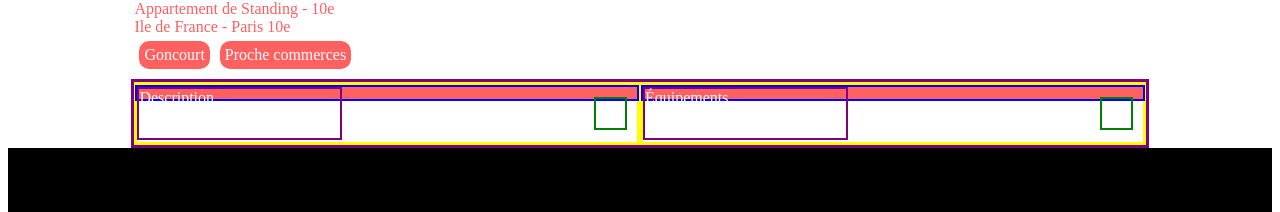
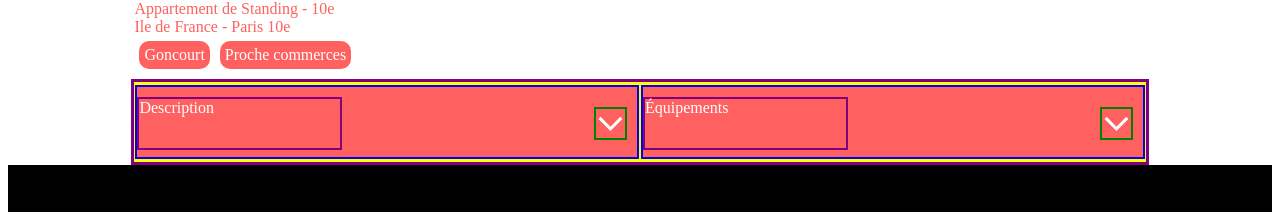
Before and after one commit to tom-training/ThomasGue_7_16012023, a React (Create React App) app in the folder kasa/: page /card/0979876d in a window 1280 px wide. Shown: the part 943-1155 px from the top of the page. Built offline with nearby package versions, Linux system fonts and the light colour scheme.

Commit message:
avancement sur les collapses descript et equipt

```diff
--- /dev/null
+++ b/kasa/src/components/Collapsappart/index.jsx
@@ -0,0 +1,41 @@
+import { useState} from 'react'
+
+import Vector from '../../assets/Vector.svg'
+import OpenVector from '../../assets/OpenVector.png'
+
+import CollapsappartCSS from '../../style/Collapsappart.module.css'
+
+function Collapsappart({descrip}){
+
+
+    const [display, setDisplay] = useState(false)
+
+    return(
+
+                <div className={CollapsappartCSS.lesSousBlocs}>
+                      <div className= {CollapsappartCSS.boutonPlusInfo} onClick={()=>{
+                        if(display){setDisplay(false)}
+                        else{setDisplay(true)}
+                      }}>
+
+                            <div className={CollapsappartCSS.descDiv}> Description </div>
+
+
+                            {display? (<img src = {OpenVector} alt="vector icon open" className={CollapsappartCSS.imaVector}/>):
+
+                            (<img src = {Vector} alt="vector icon closed" className={CollapsappartCSS.imaVector}/>)
+                            }
+
+                      </div>
+
+                      {display ?
+                        (<div className={CollapsappartCSS.textDisplayed}> {descrip} </div>)
+                        :(null)
+                      }
+
+                </div>
+    )
+}
+
+
+export default Collapsappart
--- /dev/null
+++ b/kasa/src/components/Collapsequipt/index.jsx
@@ -0,0 +1,65 @@
+import { useState} from 'react'
+
+import Vector from '../../assets/Vector.svg'
+import OpenVector from '../../assets/OpenVector.png'
+
+import CollapsappartCSS from '../../style/Collapsappart.module.css'
+
+function Collapsequipt(props){
+
+    //ici on récupère le logement qui correspond on le récupère avec le id
+
+    // ensuite on fait un find sur le bon logement et une fois isolé on fait un map sur sa
+    // propriété equipt
+    const equipt = props.equipt
+
+
+
+    const [display, setDisplay] = useState(false)
+
+    return(
+        <div className={CollapsappartCSS.lesSousBlocs}>
+
+            <div className= {CollapsappartCSS.boutonPlusInfo} onClick={()=>{
+                if(display){setDisplay(false)}
+                else{setDisplay(true)}
+            }}>
+
+                <div className={CollapsappartCSS.descDiv}> Équipements </div>
+
+                {display?
+                (<img src = {OpenVector} alt="vector icon open" className={CollapsappartCSS.imaVector}/>)
+                :
+                (<img src = {Vector} alt="vector icon closed" className={CollapsappartCSS.imaVector}/>)
+                }
+
+            </div>
+
+            {display ?
+            (
+                <div className={CollapsappartCSS.textDisplayed}>
+
+                    {equipt.map((eqpt, index)=>(
+                        <ul className={CollapsappartCSS.listDisplayed}>
+                            <li key={index}> {eqpt} </li>
+                        </ul>
+
+
+                    ))
+                    }
+
+                </div>
+            )
+            :(null)}
+
+        </div>
+
+
+    )
+
+
+
+}
+
+
+export default Collapsequipt
--- a/kasa/src/pages/Card/index.jsx
+++ b/kasa/src/pages/Card/index.jsx
@@ -1,9 +1,12 @@
 import { useState, useEffect} from 'react'
 import { useParams } from 'react-router-dom'
-import Vector from '../../assets/Vector.svg'
-import OpenVector from '../../assets/OpenVector.png'
+
 
 import CardCSS from '../../style/Card.module.css'
+
+import Collapsappart from '../../components/Collapsappart'
+
+import Collapsequipt from '../../components/Collapsequipt'
 
 function Card(){
 
@@ -16,8 +19,7 @@ function Card(){
 
     const url = '../liste.json'
 
-    const [display, setDisplay] = useState(false)
-    const [displayDeux, setDisplayDeux] = useState(false)
+
 
     useEffect(() => {
 
@@ -66,56 +68,10 @@ function Card(){
 
                   <div className={CardCSS.lesDeuxBlocs}>
 
-                    <div className={CardCSS.lesSousBlocs}>
-                      <div className= {CardCSS.boutonPlusInfo} onClick={()=>{
-                        if(display){setDisplay(false)}
-                        else{setDisplay(true)}
-                      }}>
+                    <Collapsappart descrip = {logt.description}/>
 
-                        <div className={CardCSS.descDiv}> Description </div>
+                    <Collapsequipt equipt = {logt.equipments}/>
 
-
-                          {display? (<img src = {OpenVector} alt="vector icon open" className={CardCSS.imaVector}/>):
-
-                          (<img src = {Vector} alt="vector icon closed" className={CardCSS.imaVector}/>)
-                          }
-
-                      </div>
-
-                      {display ?(
-                            <div className={CardCSS.textDisplayed}> {logt.description} </div>
-                          )
-                          :(null)}
-
-                    </div>
-                    <div className={CardCSS.lesSousBlocs}>
-
-                        <div className= {CardCSS.boutonPlusInfo} onClick={()=>{
-                            if(displayDeux){setDisplayDeux(false)}
-                            else{setDisplayDeux(true)}
-                          }}>
-
-                            <div className={CardCSS.descDiv}> Équipements </div>
-
-                              {displayDeux? (<img src = {OpenVector} alt="vector icon open" className={CardCSS.imaVector}/>):
-
-                              (<img src = {Vector} alt="vector icon closed" className={CardCSS.imaVector}/>)
-                              }
-
-                        </div>
-
-                          {displayDeux ?(
-                            <div className={CardCSS.textDisplayed}> {logt.equipments.map((eqpt, id)=>(
-
-                              <ul className={CardCSS.listDisplayed}>
-                                <li key={id}>{eqpt}</li>
-                              </ul>
-
-                            ))} </div>
-                          )
-                          :(null)}
-
-                    </div>
                   </div>
               </div>
               ):(null)
--- a/kasa/src/style/Card.module.css
+++ b/kasa/src/style/Card.module.css
@@ -52,75 +52,8 @@
     justify-content: space-around;
     flex-wrap: wrap;
     width: 80%;
-    /* margin: 5px 0 10px 0; */
+
 
     border: 3px solid purple
 
 }
-
-.lesSousBlocs{
-    flex: 1;
-    width: 45%;
-    display: flex;
-    flex-direction: column;
-    align-items: center;
-    border: 3px solid yellow;
-
-}
-
-.boutonPlusInfo{
-
-    background-color: #FF6060;
-    color: white;
-    width: 100%;
-    height: 20%;
-    border: 2px solid blue;
-
-    display: grid;
-    grid-template-columns: repeat(20, 1fr);
-    grid-template-rows: 1fr;
-
-
-    /* padding: 10px 0 10px 0; */
-
-}
-
-.imaVector{
-    border: 2px solid green;
-    grid-column: 20;
-    grid-row: 1;
-
-}
-
-.descDiv{
-    border: 2px solid purple;
-    width: 45%;
-    grid-column: 1 / 20;
-    grid-row: 1;
-
-}
-
-/*
-.blocIm{
-    border: 2px solid yellow;
-    width: 45%;
-}
-*/
-
-.textDisplayed{
-
-    /* color: #FF6060; */
-    color: purple;
-    /* background-color: #F7F7F7; */
-
-    background-color: lightblue;
-
-    border-radius: 10px;
-    width: 100%;
-    height: 80%;
-}
-
-
-.listDisplayed{
-    list-style: none;
-}
--- /dev/null
+++ b/kasa/src/style/Collapsappart.module.css
@@ -0,0 +1,73 @@
+
+.lesSousBlocs{
+    flex: 1;
+    width: 45%;
+    display: flex;
+    flex-direction: column;
+    align-items: center;
+    border: 3px solid yellow;
+
+}
+
+
+
+.boutonPlusInfo{
+
+    background-color: #FF6060;
+    color: white;
+    width: 100%;
+    height: 50px;
+    border: 2px solid blue;
+
+    display: grid;
+    grid-template-columns: repeat(20, 1fr);
+    grid-template-rows: 1fr;
+
+
+    padding: 10px 0 10px 0;
+
+}
+
+
+
+.imaVector{
+    border: 2px solid green;
+    grid-column: 20;
+    grid-row: 1;
+
+}
+
+
+
+.descDiv{
+    border: 2px solid purple;
+    width: 45%;
+    grid-column: 1 / 20;
+    grid-row: 1;
+
+}
+
+
+.blocIm{
+    border: 2px solid yellow;
+    width: 45%;
+}
+
+
+.textDisplayed{
+
+    /* color: #FF6060; */
+    color: purple;
+    /* background-color: #F7F7F7; */
+
+    background-color: lightblue;
+
+    border-radius: 10px;
+    width: 100%;
+    height: 80%;
+}
+
+
+.listDisplayed{
+    list-style: none;
+}
```
